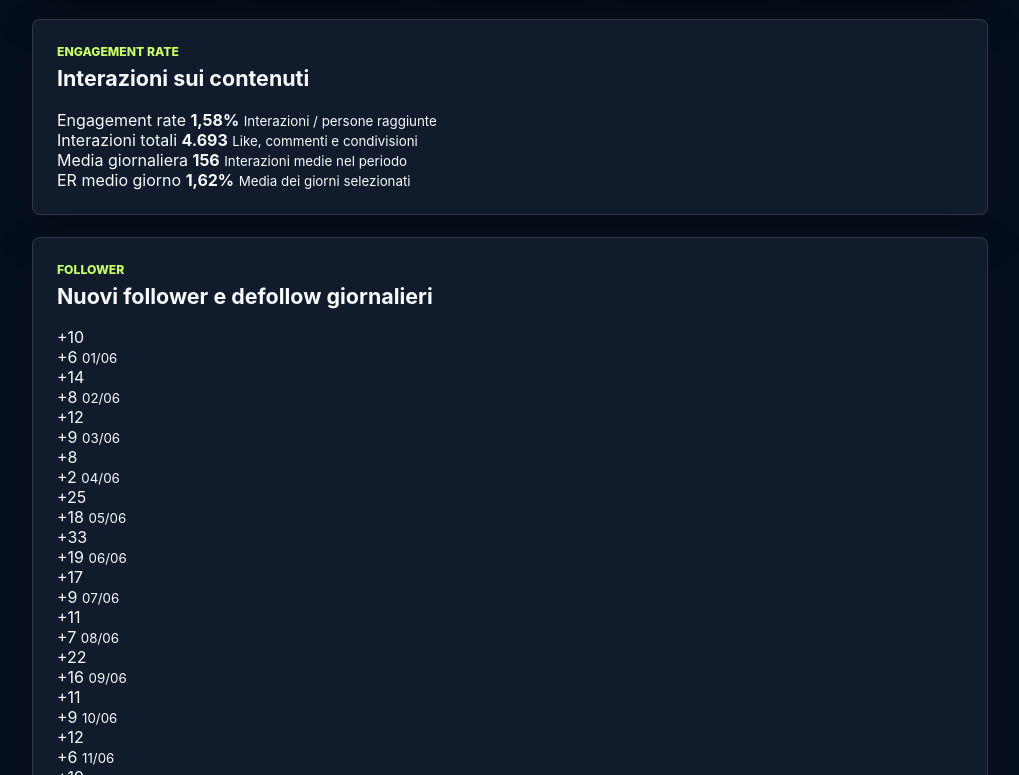
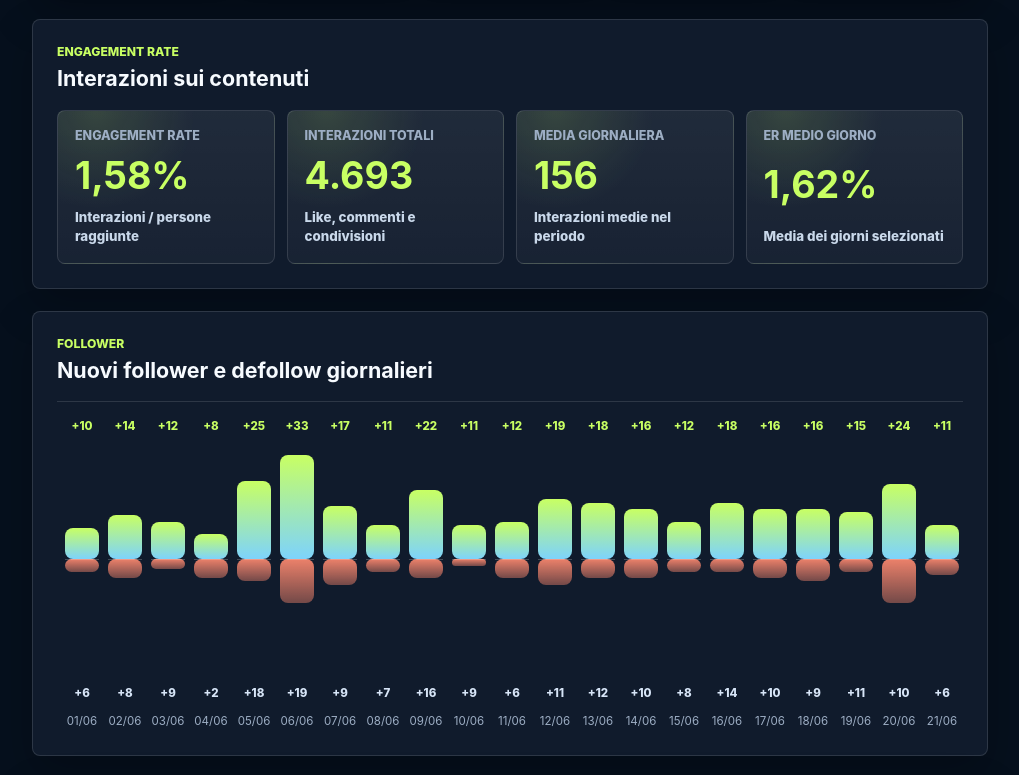
Before and after one commit to carlogaris-tech/report-fb, a plain HTML site: page index.html in a window 1280 px wide. Shown: the part 1145-1920 px from the top of the page, without its empty margins (258-1277 px from the left). Drawn offline with Linux system fonts and the light colour scheme.

Commit message:
Update styles.css

```diff
--- a/styles.css
+++ b/styles.css
@@ -158,6 +158,7 @@ a {
 .content-grid > *,
 .status-strip > *,
 .metric-grid > *,
+.engagement-grid > *,
 .integration-grid > *,
 .panel,
 .client-panel {
@@ -170,6 +171,7 @@ a {
 .report-section,
 .content-grid,
 .metric-grid,
+.engagement-grid,
 .top-actions,
 .date-controls,
 .integration-grid {
@@ -504,6 +506,48 @@ button {
   color: var(--coral);
 }
 
+.engagement-grid {
+  grid-template-columns: repeat(4, minmax(0, 1fr));
+  gap: 12px;
+}
+
+.engagement-card {
+  min-height: 132px;
+  display: grid;
+  align-content: space-between;
+  gap: 14px;
+  padding: 17px;
+  border: 1px solid var(--line);
+  border-radius: 8px;
+  background:
+    radial-gradient(circle at 18% 0%, rgba(200, 255, 99, 0.13), transparent 42%),
+    linear-gradient(180deg, rgba(255, 255, 255, 0.07), rgba(255, 255, 255, 0.035));
+}
+
+.engagement-card span,
+.engagement-card small {
+  display: block;
+}
+
+.engagement-card span {
+  color: var(--muted);
+  font-size: 0.78rem;
+  font-weight: 800;
+  text-transform: uppercase;
+}
+
+.engagement-card strong {
+  color: var(--lime);
+  font-size: clamp(1.6rem, 3vw, 2.35rem);
+  line-height: 1;
+}
+
+.engagement-card small {
+  color: #c9d8ea;
+  line-height: 1.4;
+  font-weight: 760;
+}
+
 .report-section {
   gap: 22px;
   margin-top: 22px;
@@ -700,6 +744,83 @@ progress::-moz-progress-bar {
   text-align: center;
 }
 
+.follower-chart {
+  --follower-columns: 14;
+  min-height: 330px;
+  display: grid;
+  grid-template-columns: repeat(var(--follower-columns), minmax(34px, 1fr));
+  align-items: stretch;
+  gap: 9px;
+  padding: 12px 8px 0;
+  border-top: 1px solid var(--line);
+  overflow-x: auto;
+}
+
+.follower-day {
+  min-height: 296px;
+  display: grid;
+  grid-template-rows: 24px 1fr 24px 20px;
+  align-items: center;
+  gap: 6px;
+}
+
+.follower-bars {
+  position: relative;
+  height: 208px;
+  display: grid;
+  grid-template-rows: 1fr 1fr;
+  align-items: end;
+}
+
+.follower-baseline {
+  position: absolute;
+  left: 0;
+  right: 0;
+  top: 50%;
+  height: 1px;
+  background: rgba(255, 255, 255, 0.22);
+}
+
+.follower-bar {
+  width: 100%;
+  min-height: 4px;
+  border-radius: 8px;
+}
+
+.follower-bar.is-gain {
+  align-self: end;
+  background: linear-gradient(180deg, var(--lime), #7dd3fc);
+}
+
+.follower-bar.is-loss {
+  align-self: start;
+  background: linear-gradient(180deg, rgba(255, 138, 112, 0.92), rgba(255, 138, 112, 0.42));
+}
+
+.follower-value {
+  display: block;
+  color: var(--muted);
+  font-size: 0.72rem;
+  font-weight: 820;
+  text-align: center;
+}
+
+.follower-value.is-gain,
+.follower-value.is-net {
+  color: var(--lime);
+}
+
+.follower-value.is-net {
+  color: #d7e5f7;
+}
+
+.follower-day small {
+  display: block;
+  color: var(--muted);
+  font-size: 0.72rem;
+  text-align: center;
+}
+
 ol {
   margin: 0;
   padding-left: 22px;
@@ -775,7 +896,7 @@ pre code {
   }
 
   .sidebar nav {
-    grid-template-columns: repeat(4, minmax(0, 1fr));
+    grid-template-columns: repeat(5, minmax(0, 1fr));
   }
 
   .access-card {
@@ -838,6 +959,7 @@ pre code {
   .date-controls,
   .status-strip,
   .metric-grid,
+  .engagement-grid,
   .sidebar nav {
     grid-template-columns: 1fr;
   }
@@ -850,4 +972,8 @@ pre code {
     grid-template-columns: repeat(7, minmax(26px, 1fr));
     overflow-x: auto;
   }
+
+  .follower-chart {
+    grid-template-columns: repeat(var(--follower-columns), minmax(42px, 1fr));
+  }
 }
```
